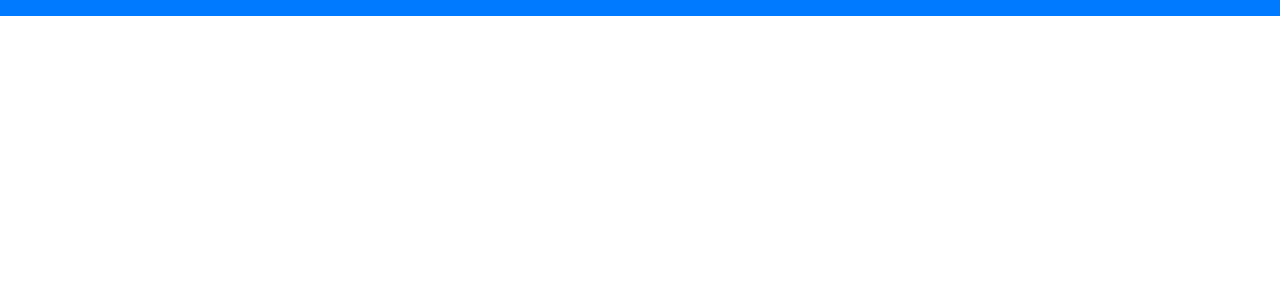
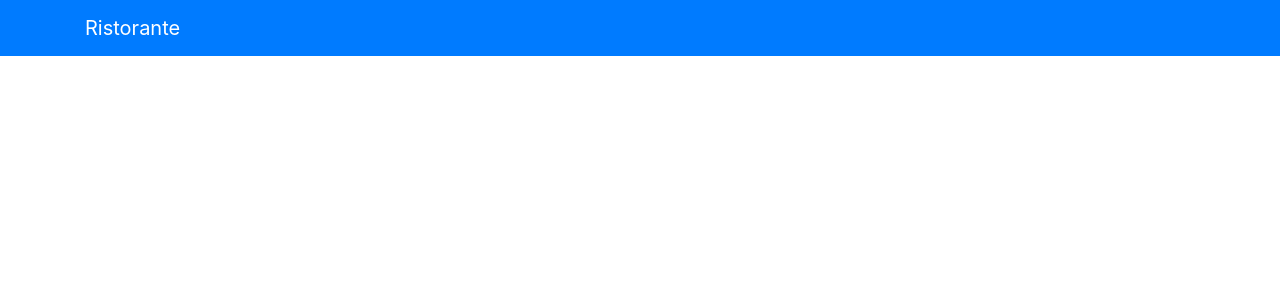
Before and after one commit to vasilijus/ReactTraining, a React (Create React App) app in the folder Week 1/my-app/: page / in a window 1280 px wide. Shown: the top 300 px of the page. Built offline with nearby package versions, Linux system fonts and the light colour scheme.

Commit message:
react setup guide in resource folder

```diff
--- a/Week 1/my-app/src/App.js
+++ b/Week 1/my-app/src/App.js
@@ -1,6 +1,6 @@
 import React,{ Component } from 'react';
 import logo from './logo.svg';
-import { Navbar } from 'reactstrap';
+import { Navbar,NavbarBrand } from 'reactstrap';
 import './App.css';
 
 class App extends Component {
@@ -9,7 +9,7 @@ class App extends Component {
       <div className="App">
         <Navbar dark color="primary">
           <div className="container">
-
+            <NavbarBrand href="/">Ristorante</NavbarBrand>
           </div>
         </Navbar>
         {/* <header className="App-header">
```
